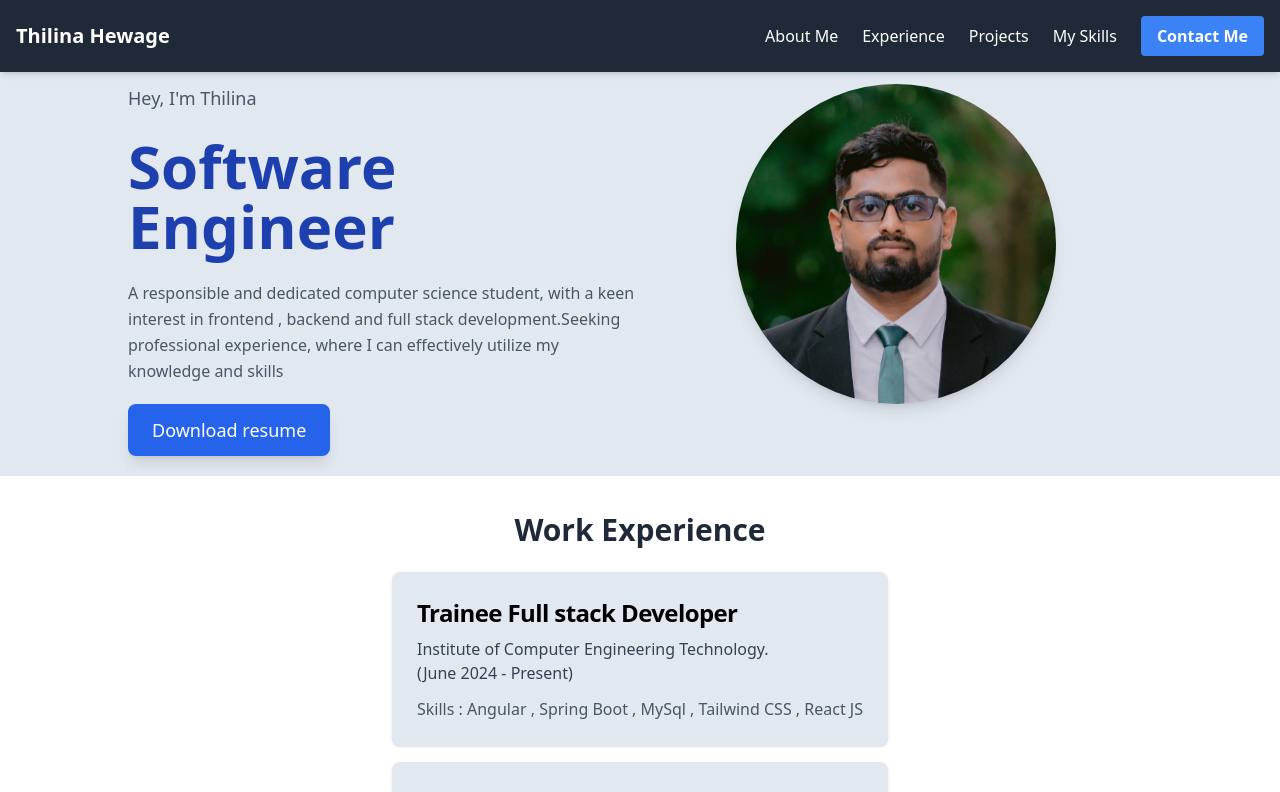
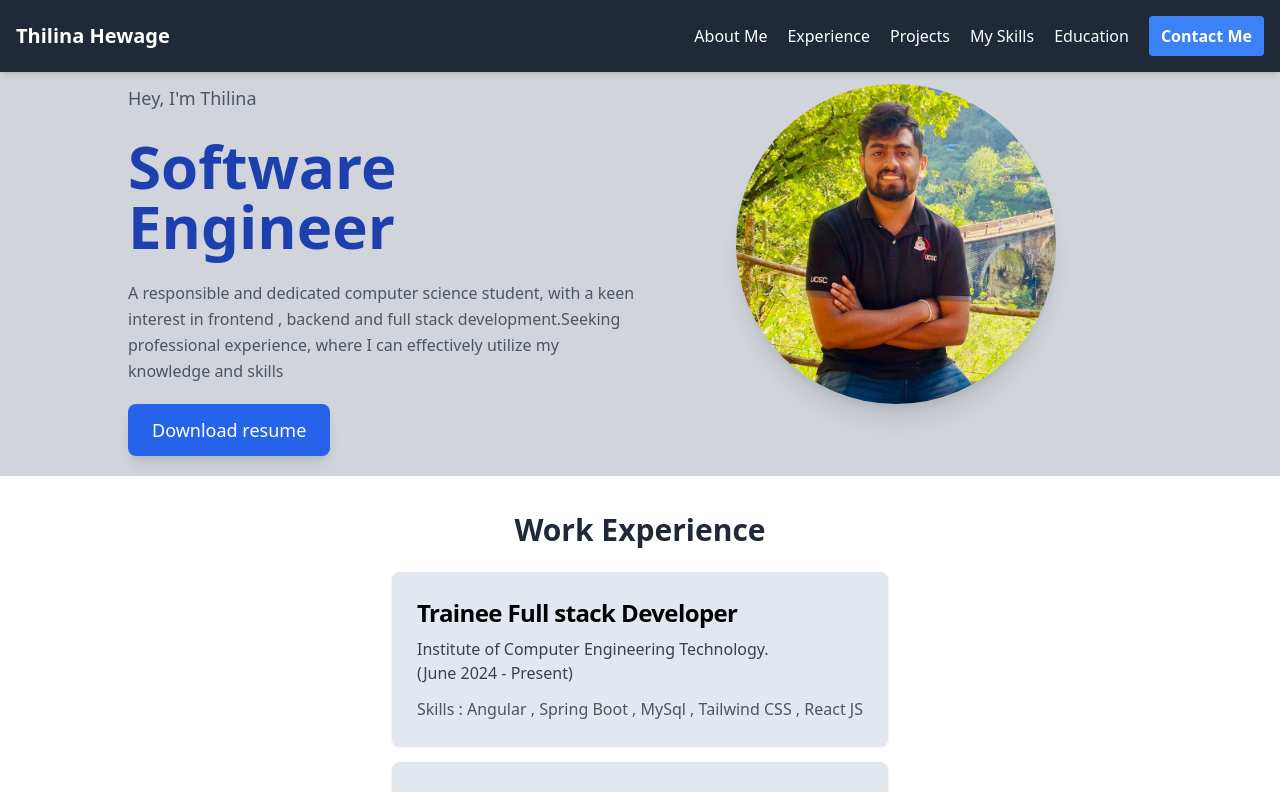
Before and after one commit to Lhtlakshan/portfolio-web, a React (Create React App) app: page / in a window 1280 px wide. Shown: the top 792 px of the page. Built offline with nearby package versions, Linux system fonts and the light colour scheme.

Commit message:
add education tab

```diff
--- a/src/App.jsx
+++ b/src/App.jsx
@@ -6,6 +6,7 @@ import MySkills from "./Components/Home/MySkills";
 import Footer from "./Components/Home/Footer";
 import Projects from "./Components/Home/Projects";
 import Experience from "./Components/Home/Experience";
+import Education from "./Components/Home/Education";
 
 function App() {
   return (
@@ -15,6 +16,7 @@ function App() {
       <Experience/>
       <Projects/>
       <MySkills />
+      <Education/>
       <ContactMe />
       <Footer/>
     </div>
--- /dev/null
+++ b/src/Components/Home/Education.jsx
@@ -0,0 +1,54 @@
+import React from "react";
+
+const Education = () => {
+  return (
+    <div>
+      <section className="mb-8 work-experience" id="education">
+        <div>
+          <h2 className="mt-8 mb-6 text-3xl font-bold text-center text-gray-800">
+            Education
+          </h2>
+
+          <div className="flex flex-col items-center justify-center">
+            <div className="flex flex-col max-w-2xl">
+              <div className="p-6 mb-4 overflow-hidden duration-300 transform border rounded-lg shadow hover:shadow-3xl hover:scale-110 w-xl bg-slate-200 dark:border-gray-700">
+                <a href="#">
+                  <h5 className="mb-2 text-2xl font-bold tracking-tight text-black">
+                    University of Colombo School of Computing (UCSC)
+                  </h5>
+                </a>
+                <p className="mb-3 font-normal text-gray-700">
+                  BSc in Computer Science (Gratuated)
+                  <br />
+                  (April 2021 - October 2024)
+                </p>
+                <div className="text-gray-600 skills">
+                  Skills : Software Engineering Concepts ,Html, CSS , JavaScript
+                  , C++
+                </div>
+              </div>
+              <div className="p-6 mb-4 overflow-hidden duration-300 transform border rounded-lg shadow hover:shadow-3xl hover:scale-110 w-xl bg-slate-200 dark:border-gray-700">
+                <a href="#">
+                  <h5 className="mb-2 text-2xl font-bold tracking-tight text-black">
+                    Institute of Computer Engineering Technology.(ICET)
+                  </h5>
+                </a>
+                <p className="mb-3 font-normal text-gray-700">
+                  iCD - iCET Certified Developer
+                  <br />
+                  (June 2024 - Present)
+                </p>
+                <div className="text-gray-600 skills">
+                  Skills : Angular , Spring Boot , MySql , Tailwind CSS , React
+                  JS
+                </div>
+              </div>
+            </div>
+          </div>
+        </div>
+      </section>
+    </div>
+  );
+};
+
+export default Education;
--- a/src/Components/Home/HeroSection.jsx
+++ b/src/Components/Home/HeroSection.jsx
@@ -4,7 +4,7 @@ function HeroSection() {
   return (
     <section
       id="heroSection"
-      className="flex flex-col-reverse items-start justify-start px-6 pt-16 h-[75%] md:flex-row md:px-16 lg:px-32 bg-slate-200 pb-5"
+      className="flex flex-col-reverse items-start justify-start px-6 pt-16 h-[75%] md:flex-row md:px-16 lg:px-32 bg-gray-300 pb-5"
     >
       <div className="space-y-6 text-center md:w-1/2 md:text-left">
         <p className="text-lg font-medium text-gray-600">Hey, I'm Thilina</p>
@@ -27,12 +27,11 @@ function HeroSection() {
         </a>
       </div>
 
-      {/* Right Image */}
       <div className="flex justify-center md:w-1/2">
         <img
-          src="./img/thilina.jpg"
+          src="./img/thilina_updated.jpg"
           alt="Thilina"
-          className="object-cover rounded-full shadow-lg w-80 h-80"
+          className="object-cover rounded-full shadow-xl w-80 h-80"
         />
       </div>
     </section>
--- a/src/Components/Home/Navbar.jsx
+++ b/src/Components/Home/Navbar.jsx
@@ -9,7 +9,7 @@ function Navbar() {
     <nav className="fixed top-0 z-10 w-full text-white bg-gray-800 shadow-md">
       <div className="flex items-center justify-between p-4">
         <div className="text-xl font-bold">Thilina Hewage</div>
-        <div className="flex space-x-6">
+        <div className="flex space-x-5">
           <button
             className="hover:text-blue-400"
             onClick={() => scrollToSection("AboutMe")}
@@ -35,7 +35,13 @@ function Navbar() {
             My Skills
           </button>
           <button
-            className="px-4 py-2 font-bold text-white bg-blue-500 rounded hover:bg-blue-600"
+            className="hover:text-blue-400"
+            onClick={() => scrollToSection("education")}
+          >
+            Education
+          </button>
+          <button
+            className="px-3 py-2 font-bold text-white bg-blue-500 rounded hover:bg-blue-600"
             onClick={() => scrollToSection("ContactMe")}
           >
             Contact Me
```
Also changed, not shown: public/img/thilina_updated.jpg (added).
